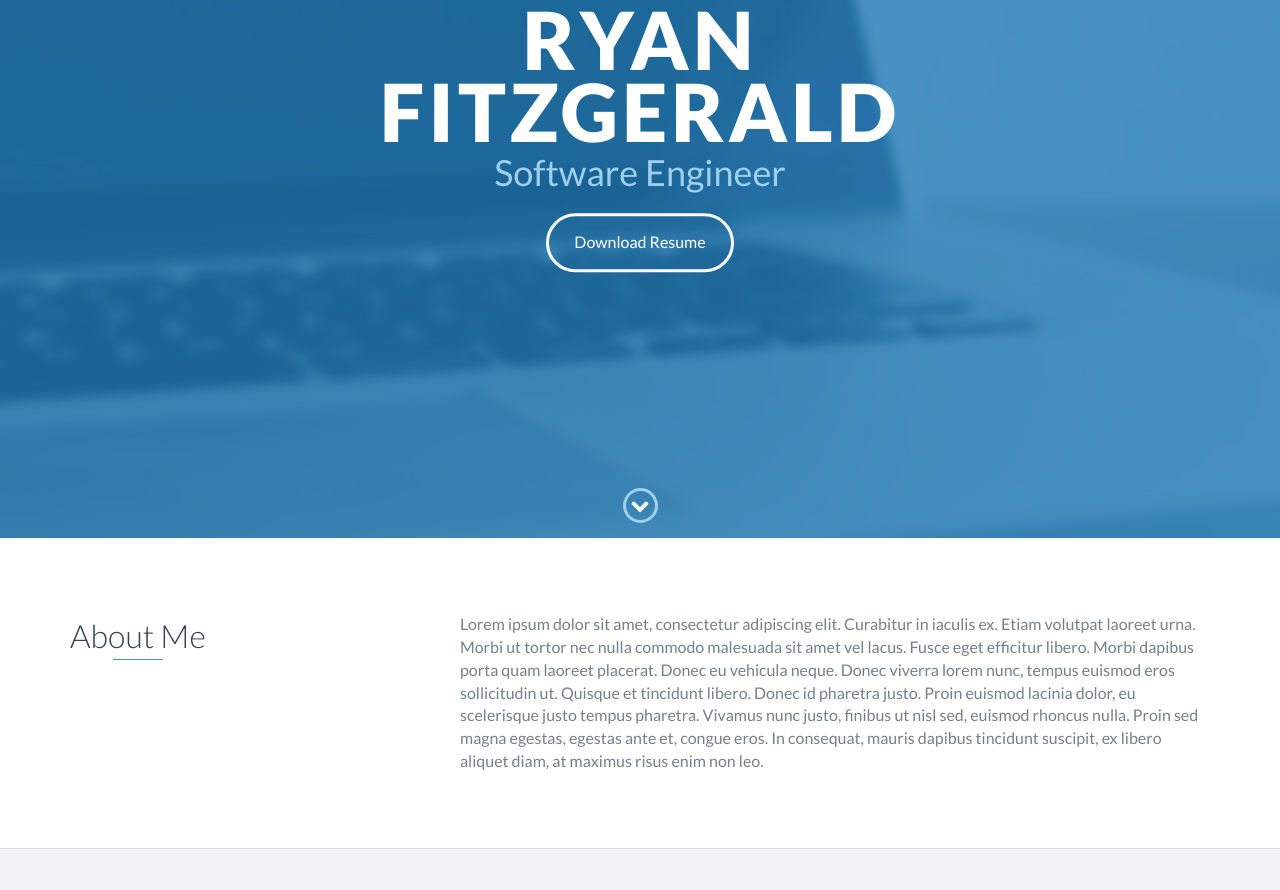
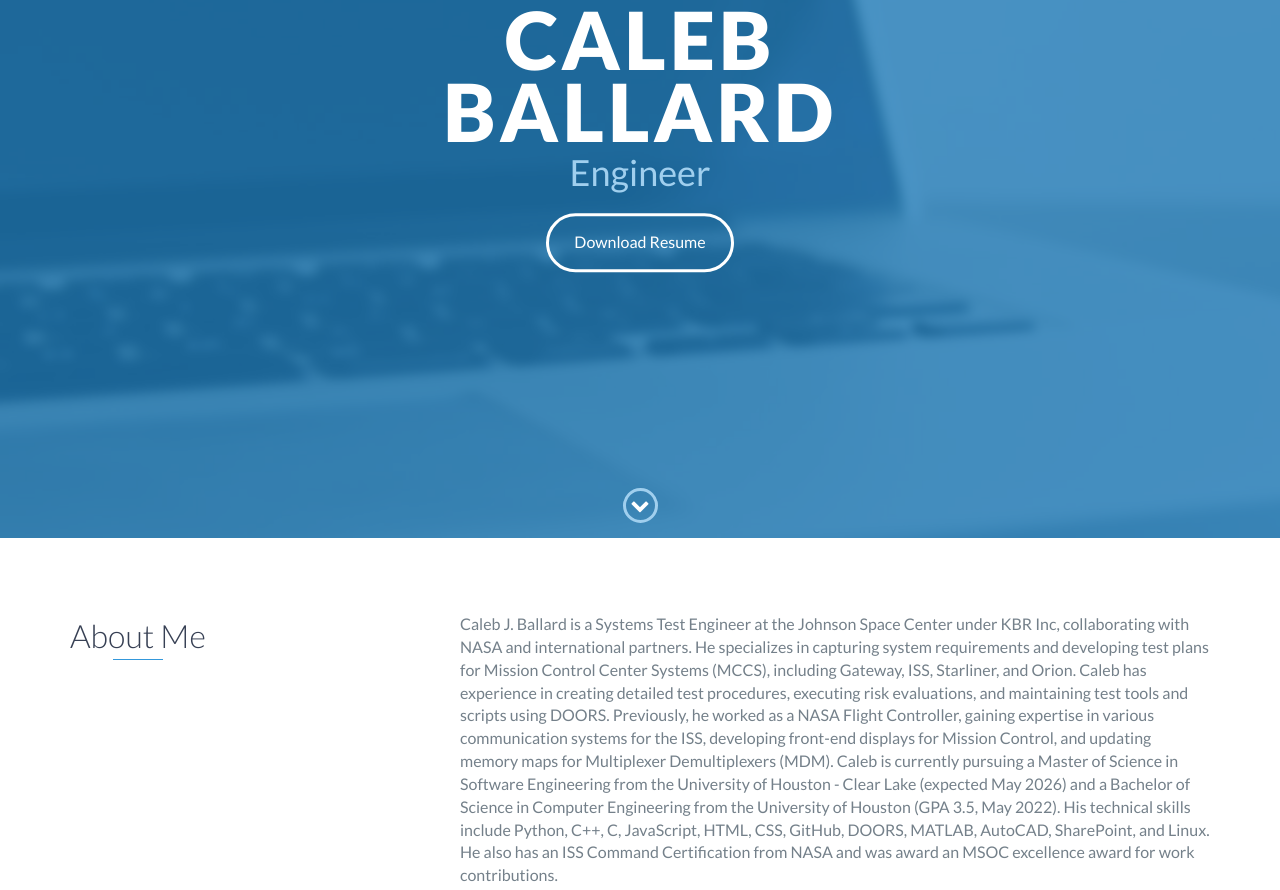
Before and after one commit to CalebBal/CalebBallard-Portfolio, a website: page index.html in a window 1280 px wide. Shown: the part 262-1152 px from the top of the page. Drawn offline with nearby package versions, Linux system fonts and the light colour scheme.

Commit message:
Update index.html

```diff
--- a/index.html
+++ b/index.html
@@ -48,8 +48,8 @@
 
     <div id="lead">
         <div id="lead-content">
-            <h1>Ryan Fitzgerald</h1>
-            <h2>Software Engineer</h2>
+            <h1>Caleb Ballard</h1>
+            <h2>Engineer</h2>
             <a href="#" class="btn-rounded-white">Download Resume</a>
         </div>
         <!-- End #lead-content -->
@@ -73,9 +73,9 @@
                 </div>
                 <div class="col-md-8">
                     <p>
-                        Lorem ipsum dolor sit amet, consectetur adipiscing elit. Curabitur in iaculis ex. Etiam volutpat laoreet urna. Morbi ut tortor nec nulla commodo malesuada sit amet vel lacus. Fusce eget efficitur libero. Morbi dapibus porta quam laoreet placerat. Donec
-                        eu vehicula neque. Donec viverra lorem nunc, tempus euismod eros sollicitudin ut. Quisque et tincidunt libero. Donec id pharetra justo. Proin euismod lacinia dolor, eu scelerisque justo tempus pharetra. Vivamus nunc justo, finibus
-                        ut nisl sed, euismod rhoncus nulla. Proin sed magna egestas, egestas ante et, congue eros. In consequat, mauris dapibus tincidunt suscipit, ex libero aliquet diam, at maximus risus enim non leo.
+                       Caleb J. Ballard is a Systems Test Engineer at the Johnson Space Center under KBR Inc, collaborating with NASA and international partners. He specializes in capturing system requirements and developing test plans for Mission Control Center Systems (MCCS), including Gateway, ISS, Starliner, and Orion. Caleb has experience in creating detailed test procedures, executing risk evaluations, and maintaining test tools and scripts using DOORS.
+                       Previously, he worked as a NASA Flight Controller, gaining expertise in various communication systems for the ISS, developing front-end displays for Mission Control, and updating memory maps for Multiplexer Demultiplexers (MDM).
+                       Caleb is currently pursuing a Master of Science in Software Engineering from the University of Houston - Clear Lake (expected May 2026) and a Bachelor of Science in Computer Engineering from the University of Houston (GPA 3.5, May 2022). His technical skills include Python, C++, C, JavaScript, HTML, CSS, GitHub, DOORS, MATLAB, AutoCAD, SharePoint, and Linux. He also has an ISS Command Certification from NASA and was award an MSOC excellence award for work contributions.
                     </p>
                 </div>
             </div>
```
